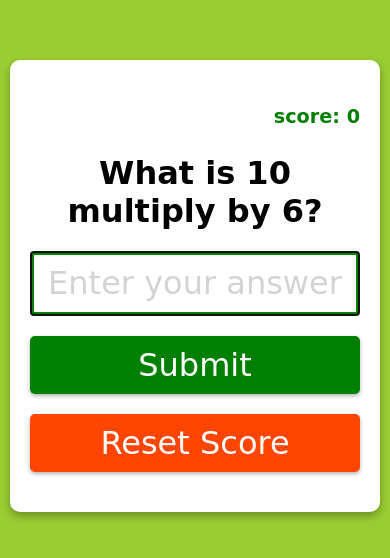
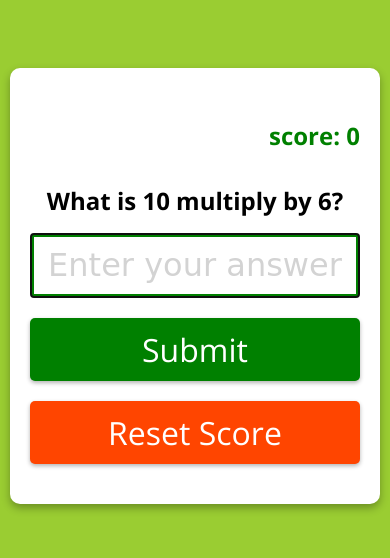
Before and after one commit to bhavin-rb/multiplication-app, a plain HTML site: page index.html in a window 390 px wide. Shown: the part 136-694 px from the top of the page. Drawn offline with nearby package versions, Linux system fonts and the light colour scheme.

Commit message:
Add amended CSS file
Updated CSS file for smaller screen display

```diff
--- a/style.css
+++ b/style.css
@@ -1,3 +1,4 @@
+@import url('https://fonts.googleapis.com/css2?family=Open+Sans:wght@400;500;600;700&family=Poppins:ital,wght@0,300;0,400;0,500;0,600;0,700;0,800;0,900;1,300;1,400;1,500;1,600;1,700;1,800&display=swap');
 body {
     margin: 0;
     display: flex;
@@ -60,3 +61,17 @@ body {
     text-align: right;
     font-size: 1.2rem;
 }
+
+/* Adjusting font size and font type for smaller screen */
+@media only screen and (max-width: 600px) {
+    body, .btn, .reset {
+        font-family: 'Open Sans', sans-serif;
+    }
+    body {
+        font-size: 0.75rem;
+    }
+    .score {
+        font-weight: 700;
+        font-size: 1.5rem;
+    }
+}
```
